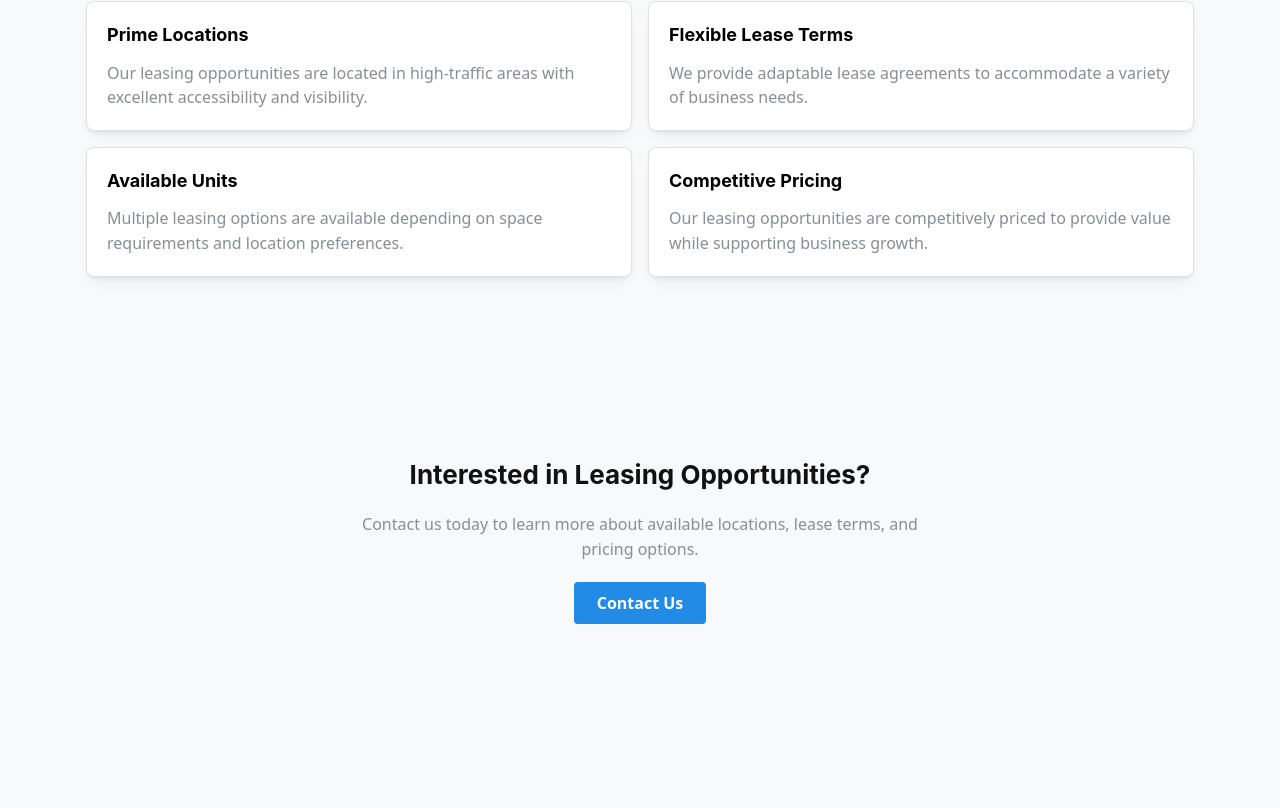
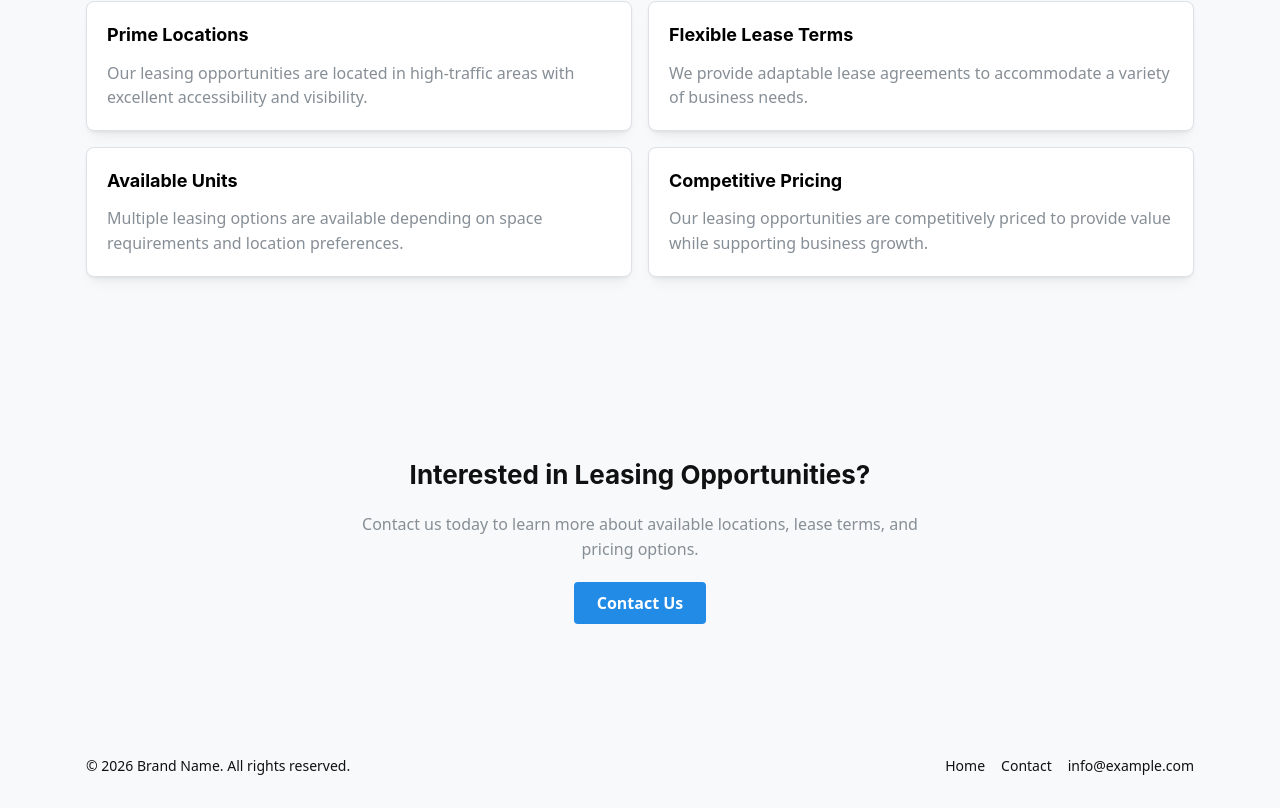
Before and after one commit to hmandiv/lease, a React (Vite) app: page / in a window 1280 px wide. Shown: the part 681-1489 px from the top of the page. Before the commit the page ends 1405 px from the top, so only its background shows below. Built offline with nearby package versions, Linux system fonts and the light colour scheme.

Commit message:
feature: added footer

```diff
--- a/src/components/layout/Footer.tsx
+++ b/src/components/layout/Footer.tsx
@@ -0,0 +1,19 @@
+import { Container, Group, Text } from "@mantine/core";
+
+export default function Footer() {
+  return (
+    <Container size="lg" py="xl">
+      <Group justify="space-between" wrap="wrap">
+        <Text size="sm">
+          © {new Date().getFullYear()} Brand Name. All rights reserved.
+        </Text>
+
+        <Group gap="md">
+          <Text size="sm">Home</Text>
+          <Text size="sm">Contact</Text>
+          <Text size="sm">info@example.com</Text>
+        </Group>
+      </Group>
+    </Container>
+  );
+}
--- a/src/pages/HomePage.tsx
+++ b/src/pages/HomePage.tsx
@@ -1,3 +1,4 @@
+import Footer from "../components/layout/Footer";
 import Navbar from "../components/layout/Navbar";
 import CTASection from "../sections/CTASection";
 import FeatureSection from "../sections/FeatureSection";
@@ -10,6 +11,7 @@ export default function HomePage() {
       <HeroSection />
       <FeatureSection />
       <CTASection />
+      <Footer />
     </>
   );
 }
```
